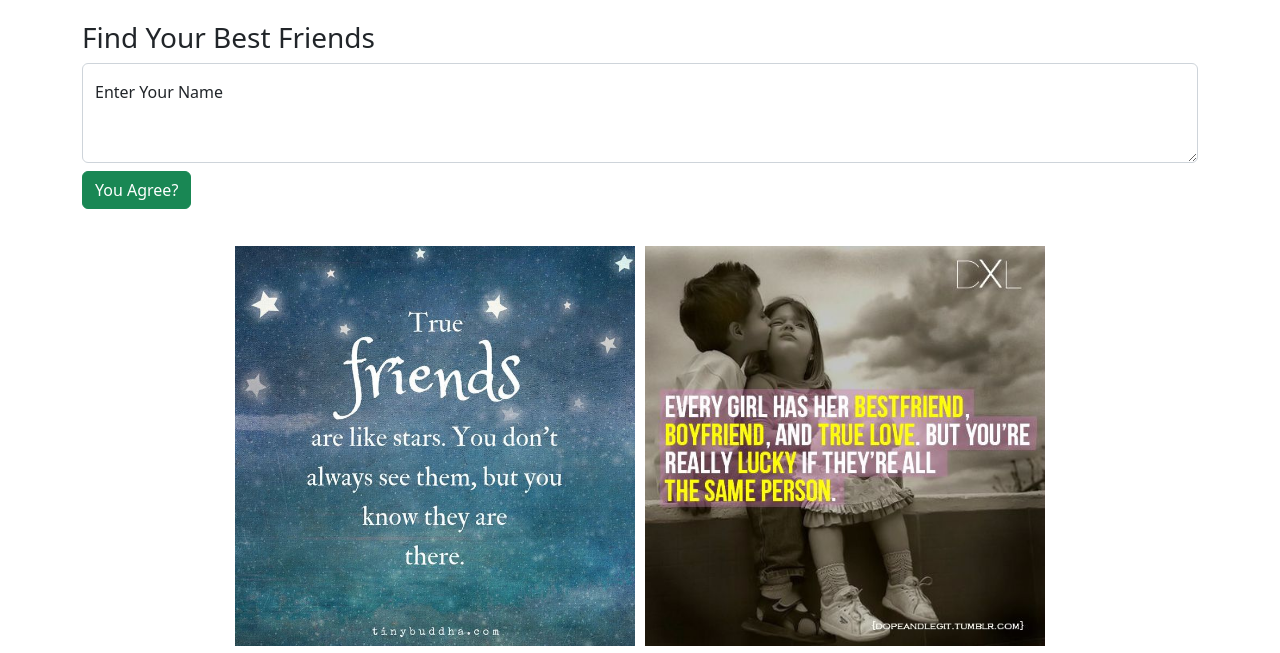
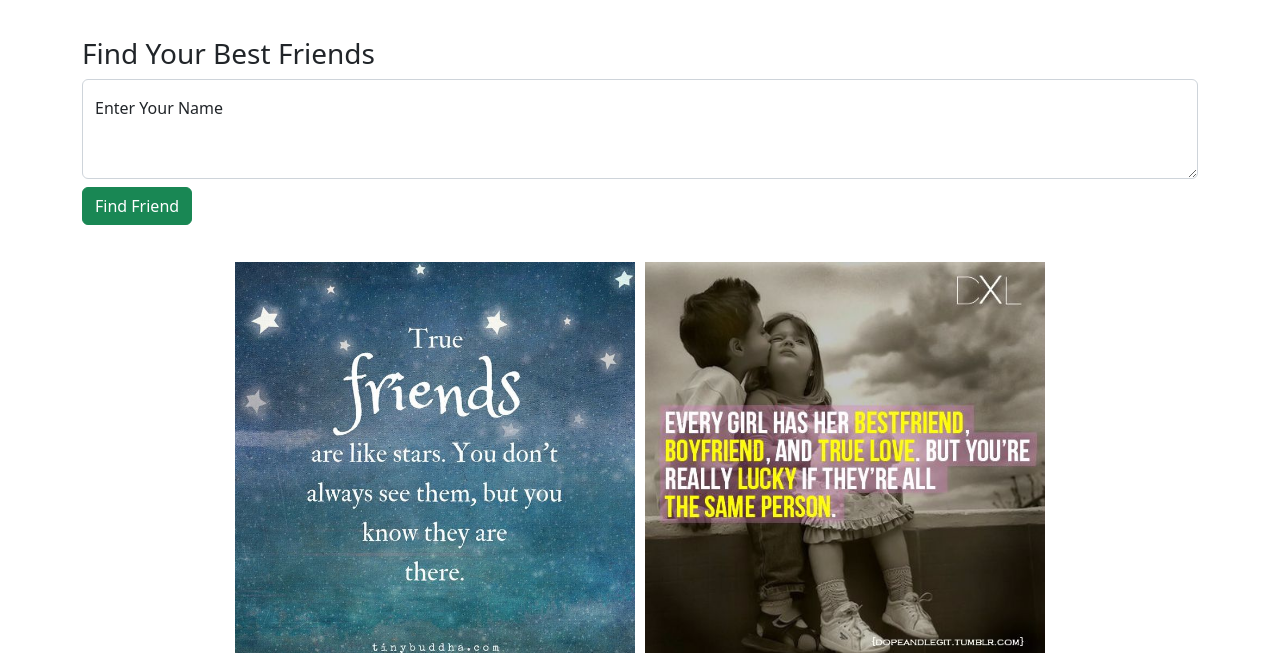
Before and after one commit to azadkumaranand/friends, a plain HTML site: page index.html in a window 1280 px wide. Both pictures are taken after a click on the button "Find Friend". Shown: the part 136-789 px from the top of the page. Drawn offline with nearby package versions, Linux system fonts and the light colour scheme.

Commit message:
add more featurne
make more intresting app

```diff
--- a/index.html
+++ b/index.html
@@ -43,6 +43,9 @@
         <div class="logo">Friends<span>Finder</span></div>
     </nav>
     <div class="showAlert"></div>
+
+    <div class="agreebtn container">
+    </div>
     <div class="container my-4">
         <h3>Find Your Best Friends</h3>
         <div class="form-floating">
@@ -50,9 +53,8 @@
                 style="height: 100px"></textarea>
             <label for="entername">Enter Your Name</label>
         </div>
-        <div class="agreebtn">
-            <button onclick="showFriend()" class="btn btn-success my-2">Find Friend</button>
-        </div>
+        <button onclick="showFriend()" class="btn btn-success my-2">Find Friend</button>
+
     </div>
     <div class="container">
         <div class="gallery">
--- a/script.js
+++ b/script.js
@@ -98,9 +98,6 @@ function showFriend() {
         <strong>Hi ${entername.value}!</strong> Your Best Friend is ${friends[friendIndex]}
         <button type="button" class="btn-close" data-bs-dismiss="alert" aria-label="Close"></button>
       </div> `
-        agreebtn.innerHTML = `
-        <button type="button" class="btn btn-success my-2" data-bs-toggle="modal" data-bs-target="#exampleModal">
-  You Agree?
-</button>`
+        agreebtn.innerHTML = ``
     }
 }
```
